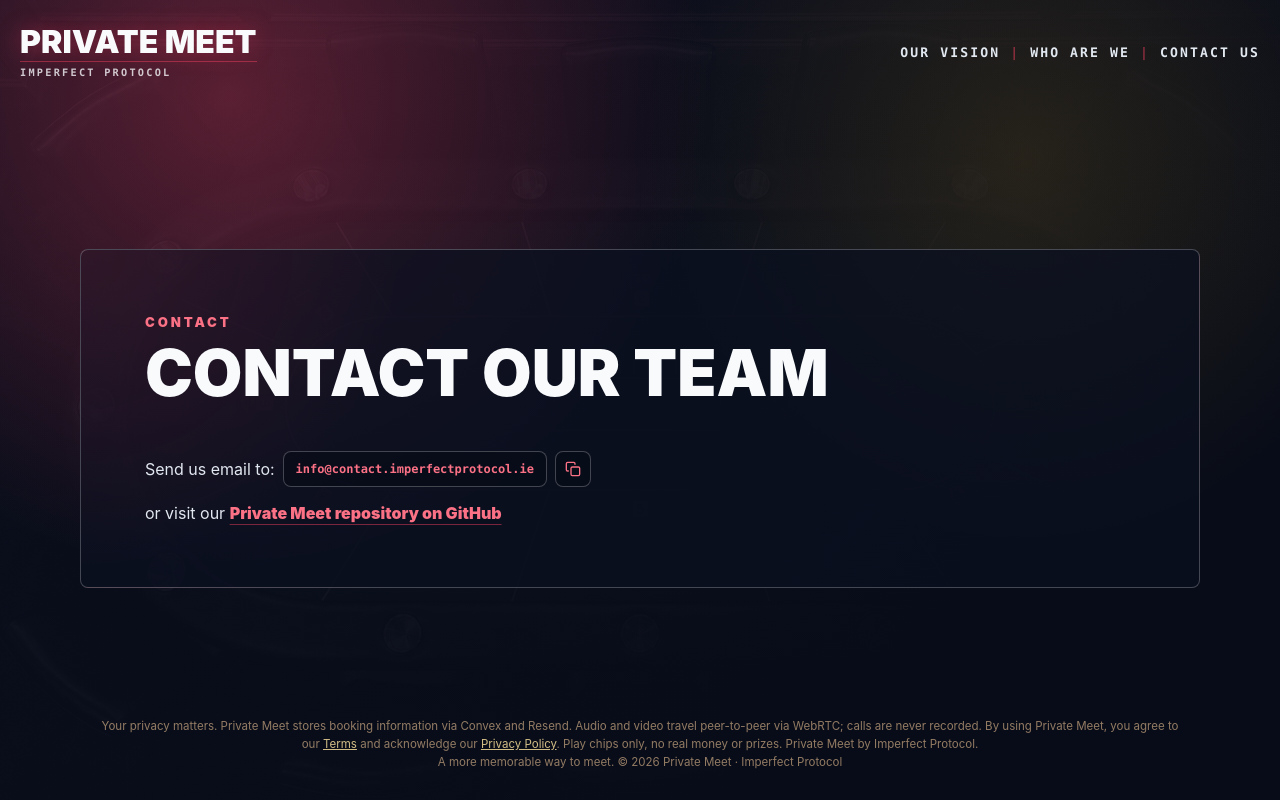
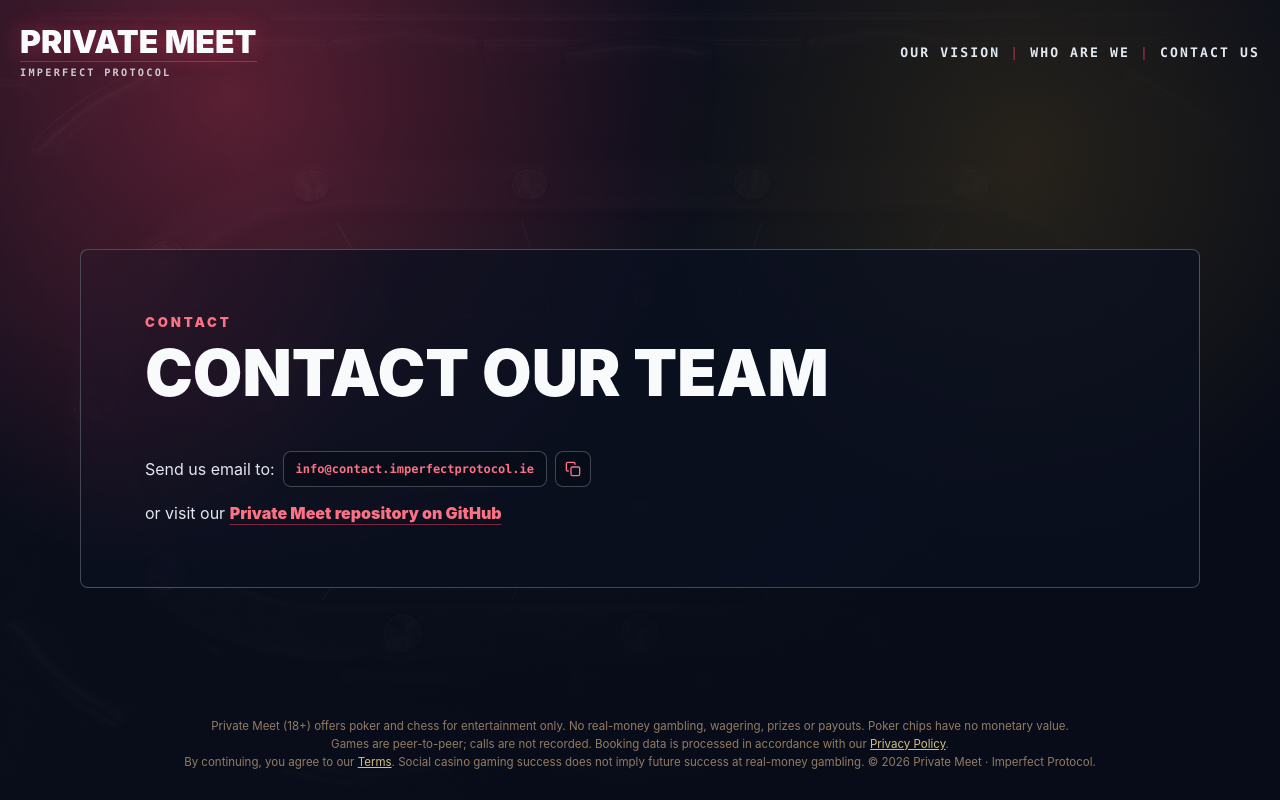
Before and after one commit to Imperfect-Protocol/private-meet-coming-soon, a Next.js app: page /contact in a window 1280 px wide. Built offline with nearby package versions, Linux system fonts and the light colour scheme.

Commit message:
Disclaimer updated

```diff
--- a/app/SplashScreen.jsx
+++ b/app/SplashScreen.jsx
@@ -11,8 +11,8 @@
 
   useEffect(() => {
     const showDisclaimerTimer = window.setTimeout(() => setShowDisclaimer(true), 500);
-    const fadeLogoTimer = window.setTimeout(() => setFadeLogo(true), 2000);
-    const doneTimer = window.setTimeout(() => onDone?.(), 3250);
+    const fadeLogoTimer = window.setTimeout(() => setFadeLogo(true), 1500);
+    const doneTimer = window.setTimeout(() => onDone?.(), 3000);
 
     return () => {
       window.clearTimeout(showDisclaimerTimer);
--- a/app/constants.js
+++ b/app/constants.js
@@ -1,6 +1,27 @@
+const TERMS_URL = "/terms";
+const PRIVACY_URL = "/privacy";
+
+
 export const PRIVATE_POKER_DEMO_DISCLAIMER =
-  (<>
-    <p>Your privacy matters. Private Meet stores booking information via Convex and Resend. Audio and video travel peer-to-peer via WebRTC; calls are never recorded. By using Private Meet, you agree to our <a href="/terms">Terms</a> and acknowledge our <a href="/privacy">Privacy Policy</a>. Play chips only, no real money or prizes.  Private Meet by Imperfect Protocol.</p>
-    <p>A more memorable way to meet. © 2026 Private Meet · Imperfect Protocol</p>
-  </>
+  (
+<p className="legal-footnote">
+  Private Meet (18+) offers poker and chess for entertainment only. No real-money gambling, wagering, prizes or payouts. Poker chips have no monetary value.
+  <br />
+  Games are peer-to-peer; calls are not recorded. Booking data is processed in accordance with our <a href={PRIVACY_URL}>Privacy Policy</a>.
+  <br />
+  By continuing, you agree to our <a href={TERMS_URL}>Terms</a>. Social casino gaming success does not imply future success at real-money gambling. © 2026 Private Meet · Imperfect Protocol.
+</p>
   )
+
+export const PRIVATE_POKER_DEMO_DISCLAIMER_FULL =
+  (
+    <p className="legal-footnote">
+      Private Meet is intended for adults aged 18 and over and provides poker and chess solely for recreational entertainment. Poker chips are virtual numerical indicators with no monetary value and cannot be purchased, sold, transferred or redeemed. Chess involves no chips or wagering. No entry fees, bets, deposits, real-money gambling, prizes or payouts are offered. Games take place exclusively peer-to-peer between participants. Poker uses collaborative cryptographic shuffling (Mental Poker), without server-side RNG. Practice or success at social casino gaming does not imply future success at real-money gambling.
+      <br /><br />
+      Private Meet collects email addresses and display names for meeting bookings. Pseudonymised, encrypted WebRTC signalling data (SDP) may be temporarily stored to establish connections and is deleted once a peer-to-peer connection is established. Audio and video calls are not recorded or stored by Private Meet. Independent internet and network providers may process communications data under their own policies.
+      <br /><br />
+      By using Private Meet, you agree to our <a href={TERMS_URL}>Terms of Service</a> and acknowledge our <a href={PRIVACY_URL}>Privacy Policy</a>.
+      <br /><br />
+      © 2026 Private Meet · Imperfect Protocol. A more memorable way to meet.
+    </p>
+  )
--- a/app/page.jsx
+++ b/app/page.jsx
@@ -1,7 +1,7 @@
 import SiteNav from "./SiteNav";
 import DemoDisclaimerFooter from "./DemoDisclaimerFooter";
 
-const heroSignals = ["Peer-to-Peer", "Encrypted Video", "Ice Breaker Games", "Zero-Trust"];
+const heroSignals = ["Peer-to-Peer", "Zero-Trust", "Encrypted", "Ice Breaker Games"];
 
 export default function Home() {
   return (
```
